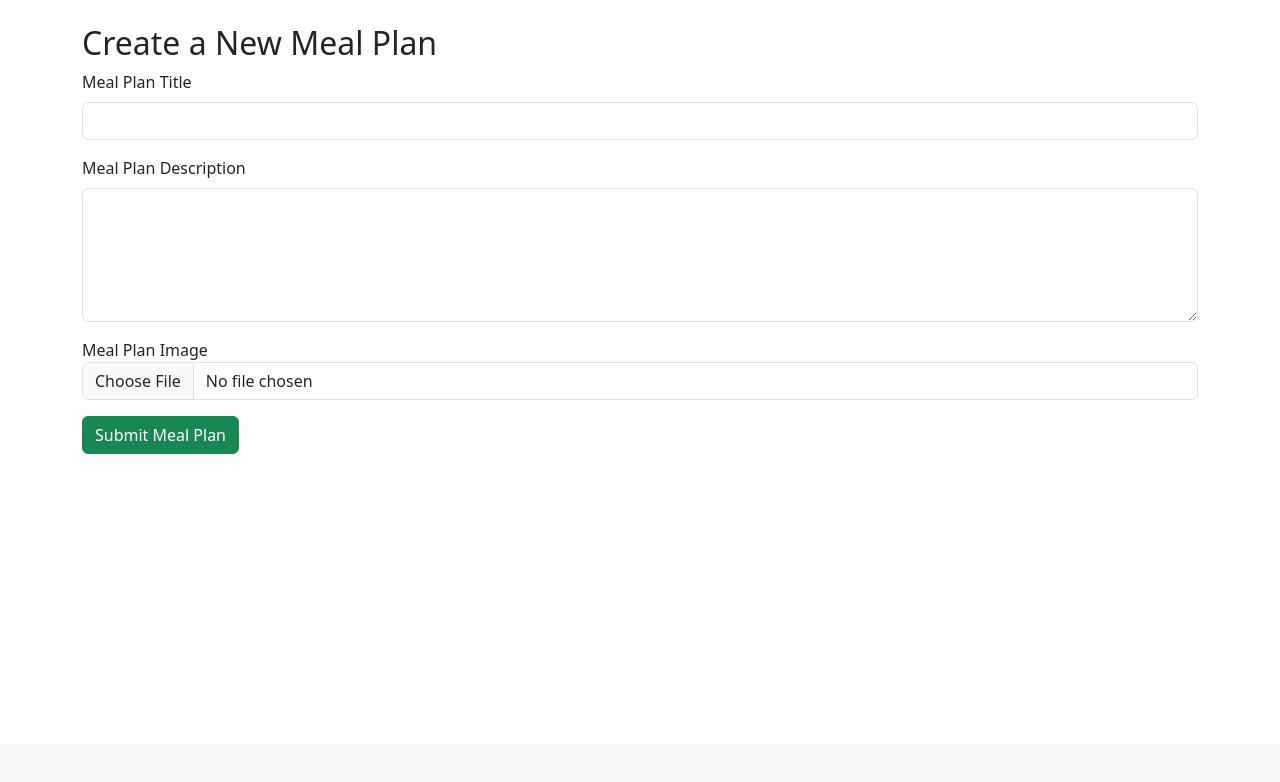
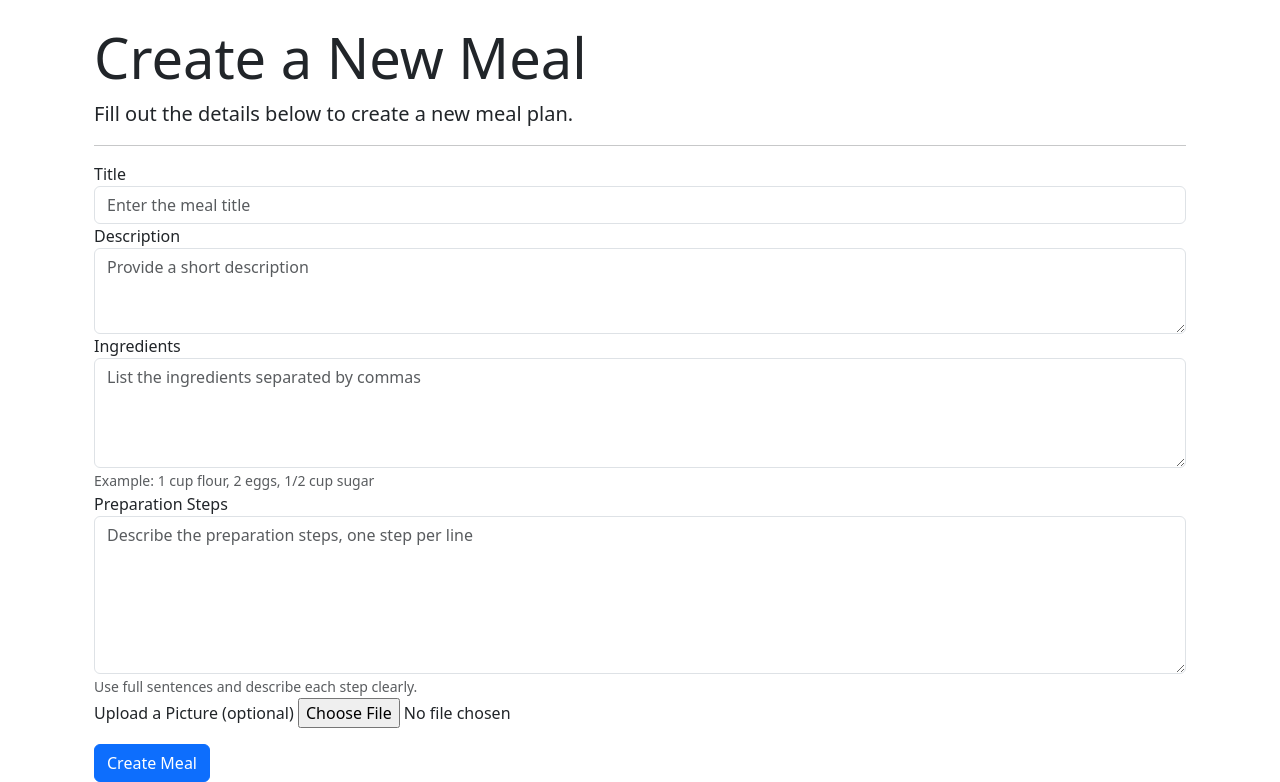
Before and after one commit to AsenTodor0v/FinessApp, a Django app: page /meals/create-meal/ in a window 1280 px wide. Shown: the part 56-838 px from the top of the page. Before the commit the page ends 510 px from the top, so only its background shows below. Run offline with Django 5.2, Linux system fonts and the light colour scheme.

Commit message:
fixing bugs

```diff
--- a/NutriPage/homepage/views.py
+++ b/NutriPage/homepage/views.py
@@ -1,8 +1,6 @@
-
-
 from django.shortcuts import render
 from django.views.generic import ListView, TemplateView
-
+from django.core.paginator import Paginator
 from NutriPage.meals.models import MealPlan
 
 
@@ -11,7 +9,7 @@ class HomepageView(ListView):
     template_name = 'index.html'
     model = MealPlan
     context_object_name = 'mealplans'
-    paginate_by = 6
+
 
 class AboutUsView(TemplateView):
     template_name = 'about_us.html'
--- a/NutriPage/meals/forms.py
+++ b/NutriPage/meals/forms.py
@@ -6,7 +6,11 @@ from NutriPage.meals.models import MealPlan, Comment
 class MealsCreateForm(forms.ModelForm):
     class Meta:
         model = MealPlan
-        fields = ['title', 'description', 'picture']
+        fields = ['title', 'description', 'ingredients', 'steps', 'picture']
+        widgets = {
+            'ingredients': forms.Textarea(attrs={'rows': 3, 'placeholder': 'List ingredients separated by commas'}),
+            'steps': forms.Textarea(attrs={'rows': 5, 'placeholder': 'Describe the preparation steps here'}),
+        }
 
 class MealsDeleteForm(forms.ModelForm):
     class Meta:
--- a/NutriPage/meals/models.py
+++ b/NutriPage/meals/models.py
@@ -10,7 +10,17 @@ class MealPlan(models.Model):
     picture = models.ImageField(upload_to='meal_pics', blank=True, null=True)
     description = models.TextField()
     created_at = models.DateTimeField(auto_now_add=True)
+    ingredients = models.TextField(help_text="List the ingredients of the recipe separated by commas.")
+    steps = models.TextField(help_text="List the preparation steps of the recipe.")
     author = models.ForeignKey(Profile, on_delete=models.CASCADE)
+
+    def get_ingredient_list(self):
+        """Return a list of ingredients split by commas."""
+        return [ingredient.strip() for ingredient in self.ingredients.split(',')]
+
+    def get_step_list(self):
+        """Return a list of preparation steps split by periods."""
+        return [step.strip() for step in self.steps.split('.')]
 
     def __str__(self):
         return self.title
--- a/NutriPage/meals/views.py
+++ b/NutriPage/meals/views.py
@@ -1,11 +1,11 @@
-from django.contrib.auth.decorators import login_required
 from django.contrib.auth.mixins import LoginRequiredMixin, UserPassesTestMixin
-from django.shortcuts import redirect, render, get_object_or_404
+from django.core.exceptions import ValidationError
+from django.shortcuts import redirect, get_object_or_404
 from django.urls import reverse_lazy
 from django.views.generic import CreateView, ListView, UpdateView, DetailView, DeleteView
 
 from NutriPage.meals.forms import MealsCreateForm, MealsDeleteForm, MealsEditForm, CommentForm
-from NutriPage.meals.models import MealPlan, Comment
+from NutriPage.meals.models import MealPlan
 
 
 # Create your views here.
@@ -45,8 +45,19 @@ class DetailMealView(DetailView):
     context_object_name = 'mealplan'
 
     def get_context_data(self, **kwargs):
+        # Fetch the default context
         context = super().get_context_data(**kwargs)
+
+        # Add the comment form to the context
         context['form'] = CommentForm()
+
+        # Preprocess ingredients and steps for the template
+        mealplan = self.get_object()  # Get the current MealPlan object
+
+        # Split the ingredients and steps and remove any empty strings
+        context['ingredients'] = [ingredient.strip() for ingredient in mealplan.ingredients.split(',') if ingredient.strip()] if mealplan.ingredients else []
+        context['steps'] = [step.strip() for step in mealplan.steps.split('.') if step.strip()] if mealplan.steps else []
+
         return context
 
     def post(self, request, pk, *args, **kwargs):
@@ -59,6 +70,12 @@ class DetailMealView(DetailView):
             comment.save()
         return redirect('details-meal', pk=pk)
 
+    def clean(self):
+        if not self.ingredients:
+            raise ValidationError("Please provide at least one ingredient.")
+        if not self.steps:
+            raise ValidationError("Please provide at least one step.")
+
 class DeleteMealsView(LoginRequiredMixin, UserPassesTestMixin, DeleteView):
     model = MealPlan
     template_name = 'meals/delete_meals.html'
--- a/static/css/styles.css
+++ b/static/css/styles.css
@@ -1,2 +1,3 @@
 @import './picture.css';
 @import './comments.css';
+@import './sections.css;
--- a/templates/base.html
+++ b/templates/base.html
@@ -5,6 +5,9 @@
     <meta name="viewport" content="width=device-width, initial-scale=1.0">
     <title>{% block title %}Fitness App{% endblock %}</title>
     <link href="https://cdn.jsdelivr.net/npm/bootstrap@5.3.0/dist/css/bootstrap.min.css" rel="stylesheet">
+    <link href="https://cdn.jsdelivr.net/npm/bootstrap@5.3.0-alpha1/dist/css/bootstrap.min.css" rel="stylesheet">
+    <link href="https://cdnjs.cloudflare.com/ajax/libs/bootstrap-icons/1.10.0/font/bootstrap-icons.min.css" rel="stylesheet">
+
     <!-- Load static files -->
     {% load static %}
 
--- a/templates/logged/profile_page.html
+++ b/templates/logged/profile_page.html
@@ -5,9 +5,9 @@
 <div class="container my-4">
     <div class="card shadow-sm">
         <div class="card-body text-center">
-             {% if user.profile.profile_picture %}
+             {% if profile.profile_picture %}
                 <img
-                    src="{{ user.profile.profile_picture.url }}"
+                    src="{{ profile.profile_picture.url }}"
                     alt="Profile Picture"
                     class="rounded-circle mb-3"
                     style="width: 150px; height: 150px; object-fit: cover; border: 2px solid #ddd;">
--- a/templates/meals/create_meals.html
+++ b/templates/meals/create_meals.html
@@ -1,31 +1,62 @@
 {% extends "base.html" %}
-{% block title %}Create New Meal Plan{% endblock %}
+{% block title %}Create a New Meal{% endblock %}
+
 {% block content %}
-    <h2>Create a New Meal Plan</h2>
+<div class="container mt-4">
+    <h1 class="display-4">Create a New Meal</h1>
+    <p class="lead">Fill out the details below to create a new meal plan.</p>
+    <hr>
 
-    <!-- Form for creating a meal plan -->
-    <form method="POST" enctype="multipart/form-data" action="{% url 'create-meal' %}">
+    <!-- Display form errors -->
+    {% if form.errors %}
+        <div class="alert alert-danger">
+            <strong>There were errors with your submission:</strong>
+            <ul>
+                {% for field, errors in form.errors.items %}
+                    <li><strong>{{ field }}:</strong> {{ errors|join:", " }}</li>
+                {% endfor %}
+            </ul>
+        </div>
+    {% endif %}
+
+    <!-- Meal Creation Form -->
+    <form method="POST" enctype="multipart/form-data">
         {% csrf_token %}
 
-        <!-- Title of the Meal Plan -->
-        <div class="mb-3">
-            <label for="id_title" class="form-label">Meal Plan Title</label>
-            <input type="text" class="form-control" id="id_title" name="title" required>
+        <!-- Title Field -->
+        <div class="form-group">
+            <label for="id_title">Title</label>
+            <input type="text" name="title" id="id_title" class="form-control" placeholder="Enter the meal title" value="{{ form.title.value|default_if_none:'' }}">
         </div>
 
-        <!-- Description of the Meal Plan -->
-        <div class="mb-3">
-            <label for="id_description" class="form-label">Meal Plan Description</label>
-            <textarea class="form-control" id="id_description" name="description" rows="5" required></textarea>
+        <!-- Description Field -->
+        <div class="form-group">
+            <label for="id_description">Description</label>
+            <textarea name="description" id="id_description" class="form-control" rows="3" placeholder="Provide a short description">{{ form.description.value|default_if_none:'' }}</textarea>
         </div>
 
-        <!-- Upload Image -->
-        <div class="mb-3">
-            <label for="id_picture" >Meal Plan Image</label>
-            <input type="file" class="form-control" id="id_picture" name="picture" accept="image/*">
+        <!-- Ingredients Field -->
+        <div class="form-group">
+            <label for="id_ingredients">Ingredients</label>
+            <textarea name="ingredients" id="id_ingredients" class="form-control" rows="4" placeholder="List the ingredients separated by commas">{{ form.ingredients.value|default_if_none:'' }}</textarea>
+            <small class="form-text text-muted">Example: 1 cup flour, 2 eggs, 1/2 cup sugar</small>
+        </div>
+
+        <!-- Steps Field -->
+        <div class="form-group">
+            <label for="id_steps">Preparation Steps</label>
+            <textarea name="steps" id="id_steps" class="form-control" rows="6" placeholder="Describe the preparation steps, one step per line">{{ form.steps.value|default_if_none:'' }}</textarea>
+            <small class="form-text text-muted">Use full sentences and describe each step clearly.</small>
+        </div>
+
+        <!-- Picture Upload -->
+        <div class="form-group">
+            <label for="id_picture">Upload a Picture (optional)</label>
+            <input type="file" name="picture" id="id_picture" class="form-control-file">
         </div>
 
         <!-- Submit Button -->
-        <button type="submit" class="btn btn-success">Submit Meal Plan</button>
+        <button type="submit" class="btn btn-primary mt-3">Create Meal</button>
     </form>
+</div>
 {% endblock %}
```
Also changed, not shown: static/css/sections.css (added, +13 -0 lines), templates/meals/detail_meals.html (+48 -25 lines), NutriPage/meals/migrations/0004_mealplan_ingredients_mealplan_steps.py (added), media/meal_pics/bob_chorba.jpg (added), media/meal_pics/bob_chorba_9n8uQVn.jpg (added).
